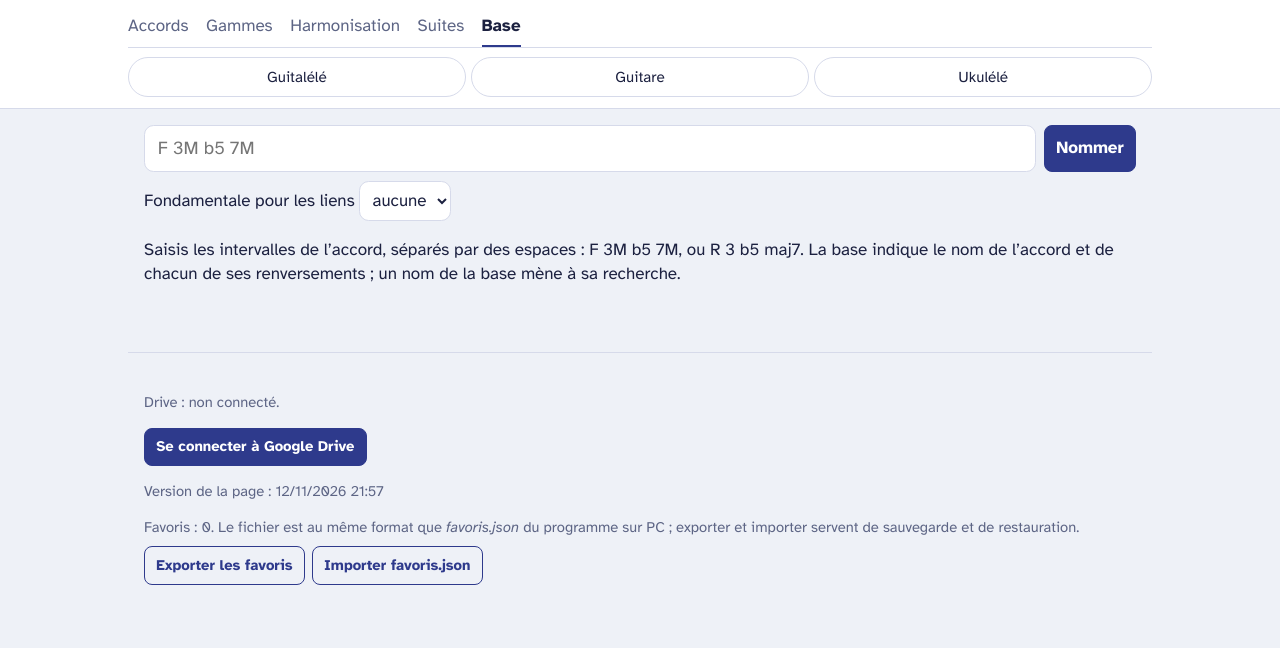
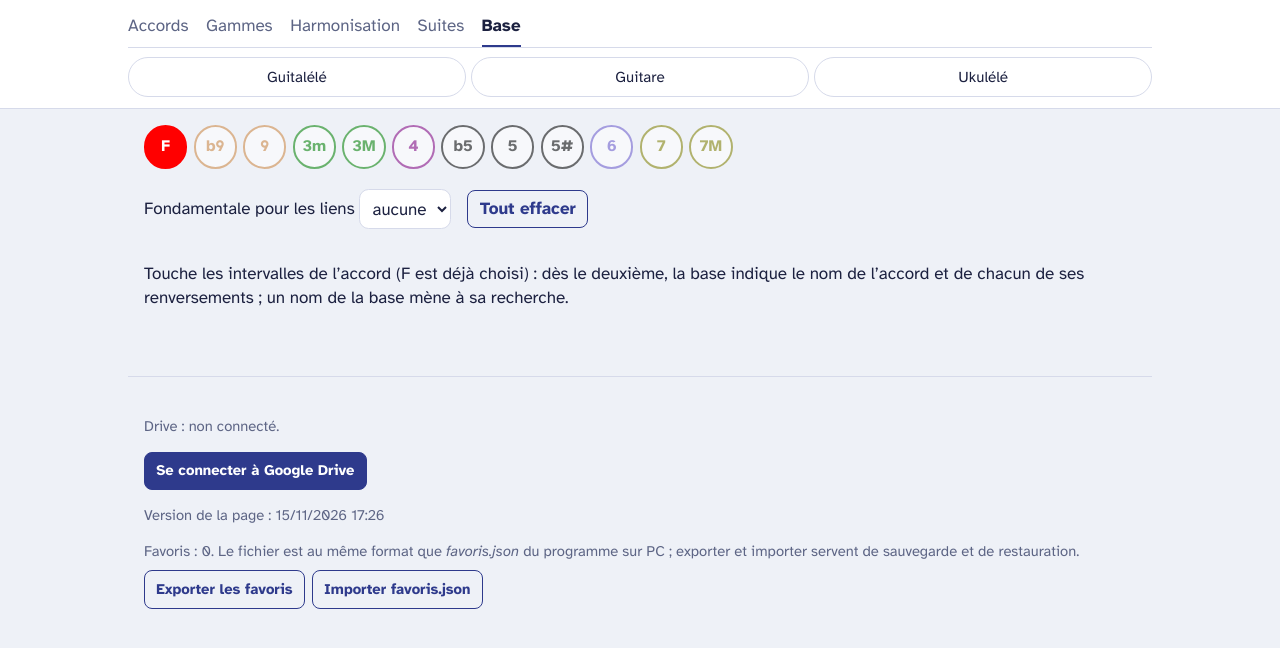
Before and after one commit to Guy-Talele/guitarefred, a plain HTML site: page index.html in a window 1280 px wide. Both pictures are taken after a click on the tab "Base". Drawn offline with Linux system fonts and the light colour scheme.

Commit message:
Add files via upload

```diff
--- a/index.html
+++ b/index.html
@@ -198,6 +198,9 @@ details.pli[open] > summary::after { content: "−"; }
 .renv-base { background: var(--surface); border: 1px solid var(--ligne); border-radius: .6rem; padding: .7rem .9rem; margin-bottom: .6rem; display: grid; gap: .4rem; }
 .renv-base h3 { margin: 0; font-size: 1.05rem; }
 .renv-base .pastilles { margin: 0; }
+.formulaire-base .chips { margin-bottom: .7rem; }
+.chip:disabled { cursor: default; }
+.rangee-base { display: flex; flex-wrap: wrap; align-items: center; gap: .5rem 1rem; margin-bottom: 1rem; }
 .renv-base .pastille { width: 2.2rem; height: 2.2rem; font-size: .88rem; }
 .etat { display: inline-block; align-self: center; border-radius: 999px; padding: .05rem .6rem; font-size: .85rem; font-weight: 700; border: 1.5px solid currentColor; }
 .etat.ok { color: #2e7d32; } .etat.corr { color: #b26a00; } .etat.abs { color: var(--erreur); }
@@ -251,7 +254,7 @@ footer .liens { margin-top: .5rem; }
 <main id="main"><div class="chargement" id="chargement">Préparation des 612 955 positions…</div></main>
 <footer>
   <div id="drive"></div>
-  <p class="discret" id="version">Version de la page : 12/11/2026 21:57</p>
+  <p class="discret" id="version">Version de la page : 15/11/2026 17:26</p>
   <div>Favoris : <span id="nb-fav">0</span>. Le fichier est au même format que <i>favoris.json</i> du programme sur PC ; exporter et importer servent de sauvegarde et de restauration.</div>
   <div class="liens">
     <button class="btn" type="button" id="exporter">Exporter les favoris</button>
@@ -1809,14 +1812,23 @@ document.addEventListener('change', async (ev) => {
   } catch (e) { alert('Import : ' + e.message); }
   t.value = '';
 });
+// les intervalles choisis dans l'onglet Base (F toujours present), d'apres le texte retenu
+function selBase() {
+  const b = etat.base || {};
+  try { return [...new Set([0, ...G.parseIntervalles(b.texte || 'F')].map(mod12))].sort((x, y) => x - y); } catch (e) { return [0]; }
+}
 function vueBase() {
   const b = etat.base || (etat.base = { texte: '', racine: '' });
   const opts = ['', ...NOMS_NOTES].map((n) => `<option value="${n}"${n === b.racine ? ' selected' : ''}>${n || 'aucune'}</option>`).join('');
-  let h = `<form class="formulaire-base" id="form-base" autocomplete="off">
-    <div class="rangee"><input id="saisie-base" value="${esc(b.texte)}" placeholder="F 3M b5 7M" aria-label="Intervalles" enterkeyhint="go">
-    <button type="submit" class="btn plein">Nommer</button></div>
-    <label>Fondamentale pour les liens <select id="racine-base">${opts}</select></label></form>`;
-  if (b.texte) {
+  const sel = selBase();
+  let h = `<section class="formulaire-base">
+    <div class="chips">${INTERVALLES.map((lab, iv) => {
+      const on = sel.includes(iv);
+      return `<button type="button" class="chip${on ? ' on' : ''}" style="--c:${COUL[lab] || '#333'}" data-b="iv" data-iv="${iv}" aria-pressed="${on}" ${iv === 0 ? 'disabled title="La fondamentale fait toujours partie de l’accord"' : ''}>${esc(lab)}</button>`;
+    }).join('')}</div>
+    <div class="rangee-base"><label>Fondamentale pour les liens <select id="racine-base">${opts}</select></label>
+      <button type="button" class="btn" data-b="effacer">Tout effacer</button></div></section>`;
+  if (sel.length >= 2) {
     let lignes;
     try { lignes = M.base(b.texte); } catch (e) { main().innerHTML = h + `<p class="message">${esc(e.message)}</p>`; return; }
     for (const x of lignes) {
@@ -1831,10 +1843,22 @@ function vueBase() {
         ${x.remarques.map((rq) => `<div class="discret">${esc(rq)}</div>`).join('')}</div>`;
     }
   } else {
-    h += '<p class="discret">Saisis les intervalles de l’accord, séparés par des espaces : F 3M b5 7M, ou R 3 b5 maj7. La base indique le nom de l’accord et de chacun de ses renversements ; un nom de la base mène à sa recherche.</p>';
+    h += '<p class="discret">Touche les intervalles de l’accord (F est déjà choisi) : dès le deuxième, la base indique le nom de l’accord et de chacun de ses renversements ; un nom de la base mène à sa recherche.</p>';
   }
   main().innerHTML = h;
 }
+document.addEventListener('click', (ev) => {
+  const t = ev.target.closest('[data-b]');
+  if (!t) return;
+  const b = etat.base || (etat.base = { texte: '', racine: '' });
+  if (t.dataset.b === 'effacer') b.texte = '';
+  else {
+    const iv = Number(t.dataset.iv), sel = selBase();
+    const nv = sel.includes(iv) ? sel.filter((x) => x !== iv) : [...sel, iv].sort((x, y) => x - y);
+    b.texte = nv.length > 1 ? G.cleDe(nv) : '';
+  }
+  vueBase();
+});
 
 // ---------------------------------------------------------------- fenetres
 const dlg = () => document.getElementById('dlg');
@@ -2247,7 +2271,7 @@ document.addEventListener('change', (ev) => {
   if (t.id === 'favseul') { etat.favSeul = t.checked; etat.lot = 1; afficherPositions(); majGrisage(); return; }
   if (t.dataset.corde !== undefined) { etat.pos[Number(t.dataset.corde)] = t.value; return; }
   if (t.id === 'ton-gamme') { etat.tonGamme = t.value; return; }
-  if (t.id === 'racine-base') { etat.base = { texte: document.getElementById('saisie-base').value.trim(), racine: t.value }; vueBase(); return; }
+  if (t.id === 'racine-base') { etat.base = { texte: (etat.base || {}).texte || '', racine: t.value }; vueBase(); return; }
   if (t.id === 'fichier' && t.files[0]) {
     const lireTexte = (f) => f.name.endsWith('.gz')         // sauvegarde compressee du Drive (favoris_AAAA-MM-JJ.json.gz)
       ? new Response(f.stream().pipeThrough(new DecompressionStream('gzip'))).text() : f.text();
@@ -2275,12 +2299,6 @@ document.addEventListener('change', (ev) => {
   }
 });
 document.getElementById('form').addEventListener('submit', (ev) => { ev.preventDefault(); rechercher(document.getElementById('saisie').value); });
-document.addEventListener('submit', (ev) => {
-  if (ev.target.id !== 'form-base') return;
-  ev.preventDefault();
-  etat.base = { texte: document.getElementById('saisie-base').value.trim(), racine: document.getElementById('racine-base').value };
-  vueBase();
-});
 document.addEventListener('toggle', (ev) => { if (ev.target.id === 'pli-position') etat.posOuvert = ev.target.open; }, true);
 
 // ---------------------------------------------------------------- chargement des donnees
```
